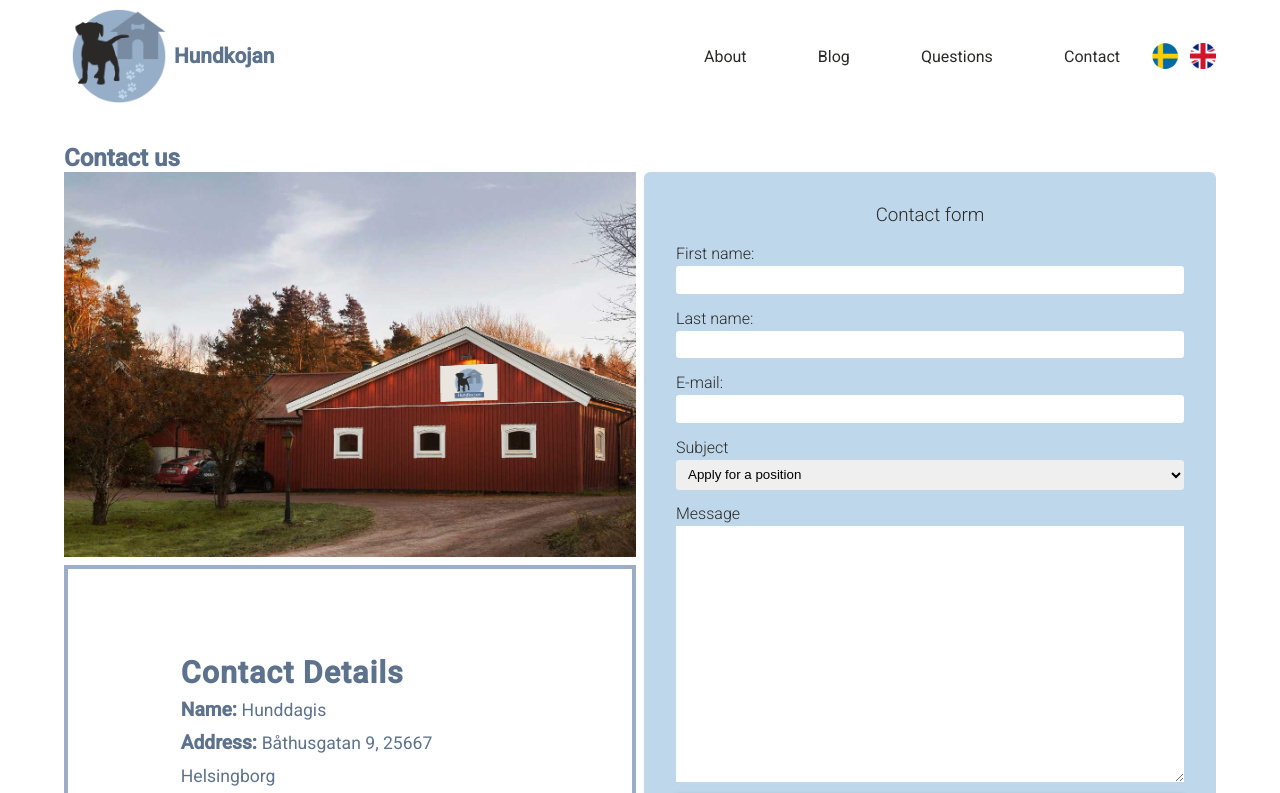
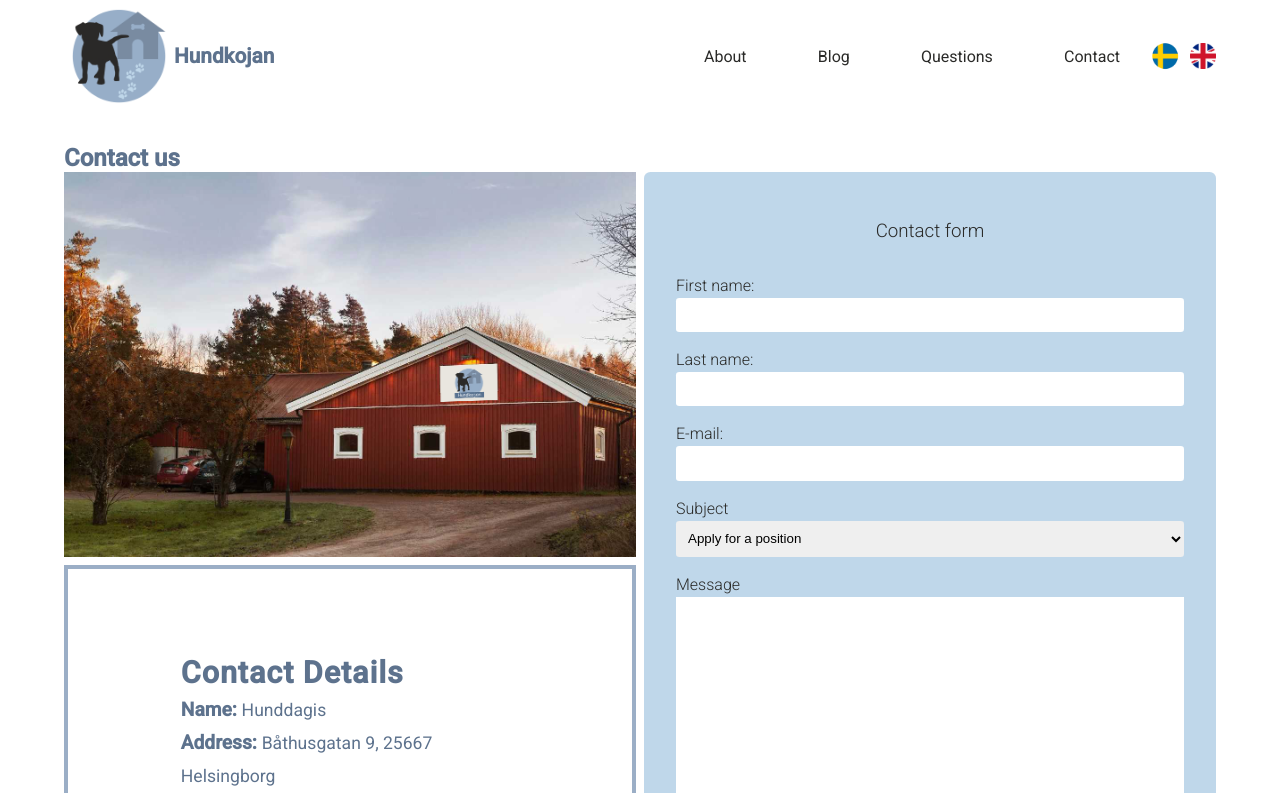
Before and after one commit to EmmaOlsson/hunddagis, a React (Create React App) app: page /contact in a window 1280 px wide. Shown: the top 793 px of the page. Built offline with nearby package versions, Linux system fonts and the light colour scheme.

Commit message:
Update contact.module.css

```diff
--- a/src/css/contact.module.css
+++ b/src/css/contact.module.css
@@ -101,13 +101,13 @@
 
 .contactFormTitle{
     color: var(--black-sky);
-    padding: 1rem 0;
+    padding: 2rem 0;
     text-align: center;
     font-weight: 300;
 }
 
 .contactFormContact li{
-    padding-bottom: .8rem;
+    padding-bottom: 1rem;
 }
 
 .contactFormContact label{
@@ -124,7 +124,7 @@
 
 .contactFormContact input, .contactFormContact select, .contactFormContact textarea{
     border: none;
-    padding: .4rem .5rem;
+    padding: .6rem .5rem;
 }
 
 .textAreaContainer {
@@ -132,8 +132,8 @@
     flex-direction: column;
 }
 .contactText{
+    min-width: 100%;
     min-height: 16rem;
-    min-width: 100%;
 }
 
 .dropDownMenu:hover, .submitForm:hover {
```
